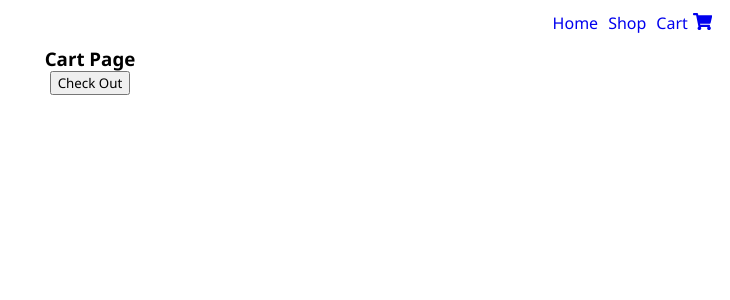
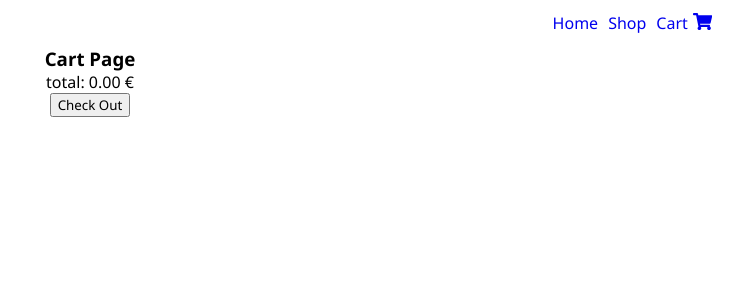
Before and after one commit to GytAndr/shopping-cart, a React (Create React App) app: page /cart in a window 1280 px wide. Shown: the top 300 px of the page, without its empty margins (550-1280 px from the left). Built offline with nearby package versions, Linux system fonts and the light colour scheme.

Commit message:
total sum calculated

```diff
--- a/src/pages/Cart.jsx
+++ b/src/pages/Cart.jsx
@@ -1,5 +1,12 @@
 import '../Styles/Cart.css';
 const Cart = ({ cartProducts }) => {
+	const totalSum = cartProducts
+		.reduce(
+			(total, item) =>
+				item.price - (item.price * item.discountPercentage) / 100 + total,
+			0
+		)
+		.toFixed(2);
 	return (
 		<div className="cart">
 			<h3>Cart Page</h3>
@@ -21,6 +28,7 @@ const Cart = ({ cartProducts }) => {
 					);
 				})}
 			</div>
+			<p>total: {totalSum} €</p>
 			<button>Check Out</button>
 		</div>
 	);
```
